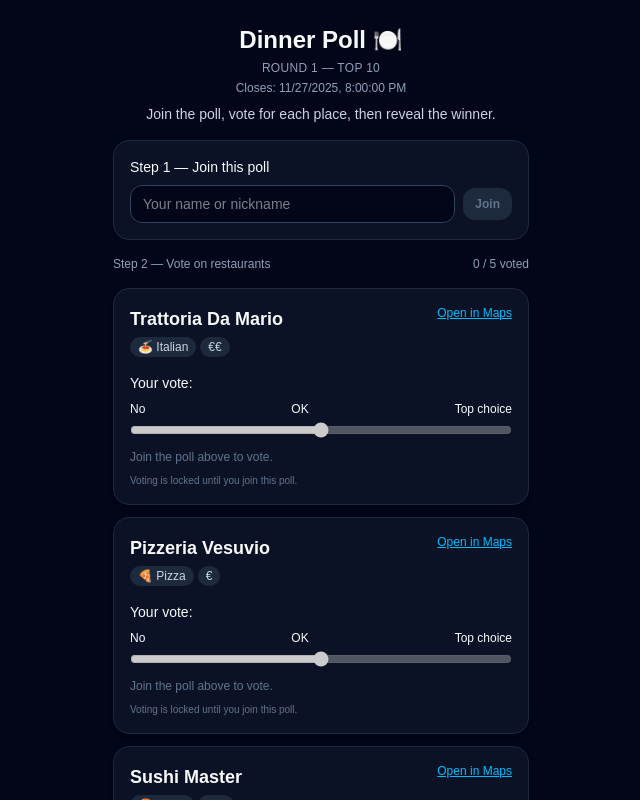
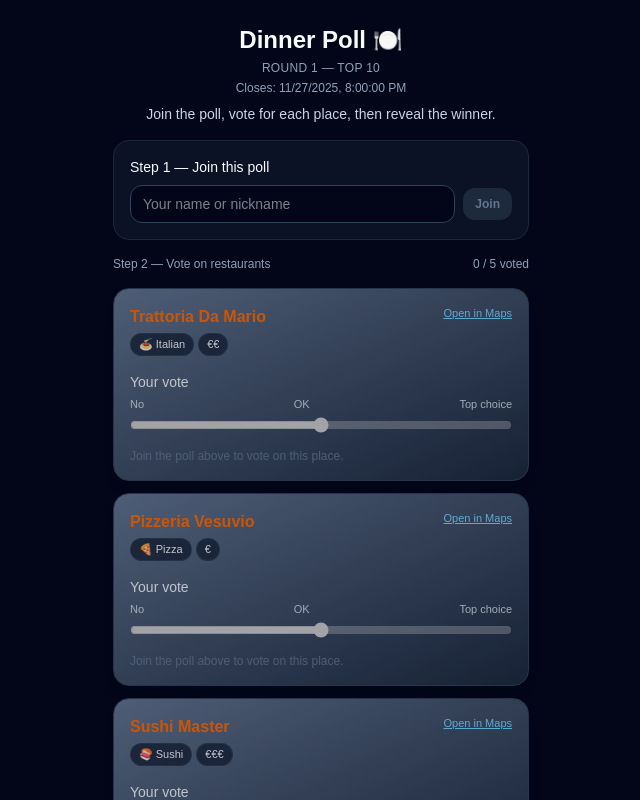
Before and after one commit to pjm199/dinner-pool, a Next.js app: page / in a window 1280 px wide. Shown: the top 800 px of the page, without its empty margins (319-959 px from the left). Built offline with nearby package versions, Linux system fonts and the light colour scheme.

Commit message:
Restaurant cards color contrast

```diff
--- a/app/components/RestaurantCard.tsx
+++ b/app/components/RestaurantCard.tsx
@@ -25,16 +25,27 @@ export function RestaurantCard({
   const currentLabel = labels[numericValue];
 
   return (
-    <div className="rounded-2xl bg-slate-900/70 border border-slate-800 p-4 shadow-md">
-      {/* Restaurant info */}
-      <div className="flex justify-between items-start gap-2">
-        <div>
-          <h2 className="text-lg font-semibold">{restaurant.name}</h2>
-          <div className="flex flex-wrap gap-1 mt-1 text-xs text-slate-300">
+    <div
+      className={`group rounded-2xl border p-4 shadow-lg transition-all duration-150
+        bg-gradient-to-br from-slate-500 to-slate-800
+        ${
+          disabled
+            ? "border-slate-700 opacity-80"
+            : "border-slate-600/80 hover:border-emerald-400/70 hover:-translate-y-[1px]"
+        }
+      `}
+    >
+      {/* Top row: name + link */}
+      <div className="flex justify-between items-start gap-3">
+        <div className="min-w-0">
+          <h2 className="text-base font-semibold text-orange-500 truncate">
+            {restaurant.name}
+          </h2>
+          <div className="flex flex-wrap gap-1 mt-1 text-[11px] text-slate-100">
             {restaurant.tags.map((t) => (
               <span
                 key={t}
-                className="px-2 py-0.5 rounded-full bg-slate-800"
+                className="px-2 py-0.5 rounded-full bg-slate-800/90 border border-slate-700/70"
               >
                 {t}
               </span>
@@ -43,7 +54,7 @@ export function RestaurantCard({
         </div>
         <a
           href={restaurant.url}
-          className="text-xs underline text-sky-400"
+          className="text-[11px] underline text-sky-300 hover:text-sky-200 shrink-0"
           target="_blank"
           rel="noreferrer"
         >
@@ -52,13 +63,20 @@ export function RestaurantCard({
       </div>
 
       {/* Vote widget */}
-      <div className="mt-4 opacity-100">
-        <p className="text-sm mb-2">Your vote:</p>
-        <div className="flex justify-between text-xs mb-1">
+      <div className="mt-4">
+        <div className="flex items-center justify-between mb-1">
+          <p className="text-sm text-slate-100">Your vote</p>
+          {!disabled && (
+            <span className="text-[11px] text-slate-400">Slide to choose</span>
+          )}
+        </div>
+
+        <div className="flex justify-between text-[11px] mb-1 text-slate-300">
           <span>No</span>
           <span>OK</span>
           <span>Top choice</span>
         </div>
+
         <input
           type="range"
           min={0}
@@ -66,13 +84,14 @@ export function RestaurantCard({
           step={1}
           value={numericValue}
           onChange={(e) => onChange(Number(e.target.value))}
-          className="w-full"
+          className="w-full accent-emerald-400 cursor-pointer"
           disabled={disabled}
         />
-        <p className="mt-1 text-xs text-slate-300">
+
+        <p className="mt-2 text-xs text-slate-200">
           {disabled ? (
             <span className="text-slate-500">
-              Join the poll above to vote.
+              Join the poll above to vote on this place.
             </span>
           ) : (
             <>
@@ -84,12 +103,6 @@ export function RestaurantCard({
           )}
         </p>
       </div>
-
-      {disabled && (
-        <div className="mt-2 text-[10px] text-slate-500">
-          Voting is locked until you join this poll.
-        </div>
-      )}
     </div>
   );
 }
--- a/app/page.tsx
+++ b/app/page.tsx
@@ -42,6 +42,7 @@ export default function HomePage() {
   // simple "now" and closed state – recalculated each render
   const [isClosed, setIsClosed] = useState(false);
   const [closingText, setClosingText] = useState("");
+
 
 
   useEffect(() => {
```
